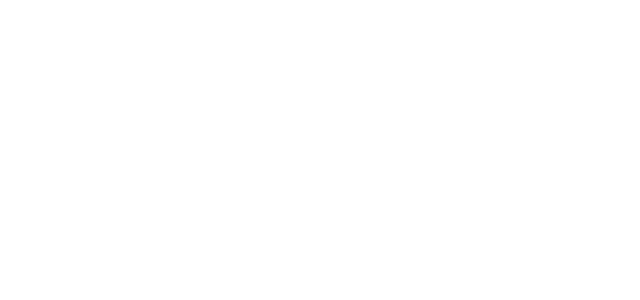
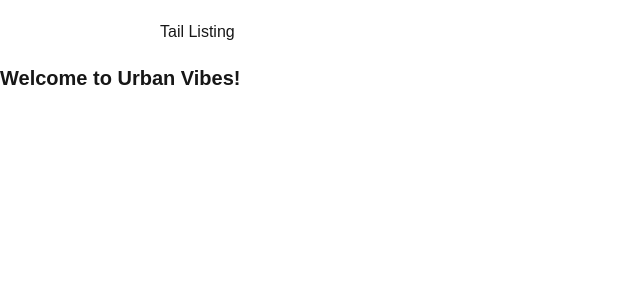
Before and after one commit to charlestanev/UrbanVibes, a Next.js app in the folder urban-vibes/: page / in a window 1280 px wide. Shown: the top 300 px of the page, without its empty margins (0-640 px from the left). Built offline with nearby package versions, Linux system fonts and the light colour scheme.

Commit message:
add Navbar component and update Logo styling; enhance homepage layout

```diff
--- a/urban-vibes/src/components/navbar/Logo.tsx
+++ b/urban-vibes/src/components/navbar/Logo.tsx
@@ -2,7 +2,7 @@
 
 const Logo = () => {
     return (
-        <div>Logo</div>
+        <div className='bg-orange-600'>Logo</div>
     )
 }
 
--- a/urban-vibes/src/components/navbar/Navbar.tsx
+++ b/urban-vibes/src/components/navbar/Navbar.tsx
@@ -1,8 +1,15 @@
 import React from 'react'
+import Logo from './Logo'
 
 const Navbar = () => {
     return (
-        <div>Navbar</div>
+        <>
+            <nav>
+                <div className="w-9/12 mx-auto py-5 flex justify-between items-center">
+                    <a href="/">Tail Listing</a>
+                </div>
+            </nav>
+        </>
     )
 }
 
--- a/urban-vibes/src/pages/index.tsx
+++ b/urban-vibes/src/pages/index.tsx
@@ -1,5 +1,6 @@
 import Image from "next/image";
 import localFont from "next/font/local";
+import Navbar from "@/components/navbar/Navbar";
 
 const geistSans = localFont({
   src: "./fonts/GeistVF.woff",
@@ -15,7 +16,8 @@
 export default function Home() {
   return (
     <>
-
+      <Navbar />
+      <h1 className="text-xl font-bold">Welcome to Urban Vibes!</h1>
     </>
   );
 }
```
Also changed, not shown: urban-vibes/tsconfig.json (+5 -17 lines).
